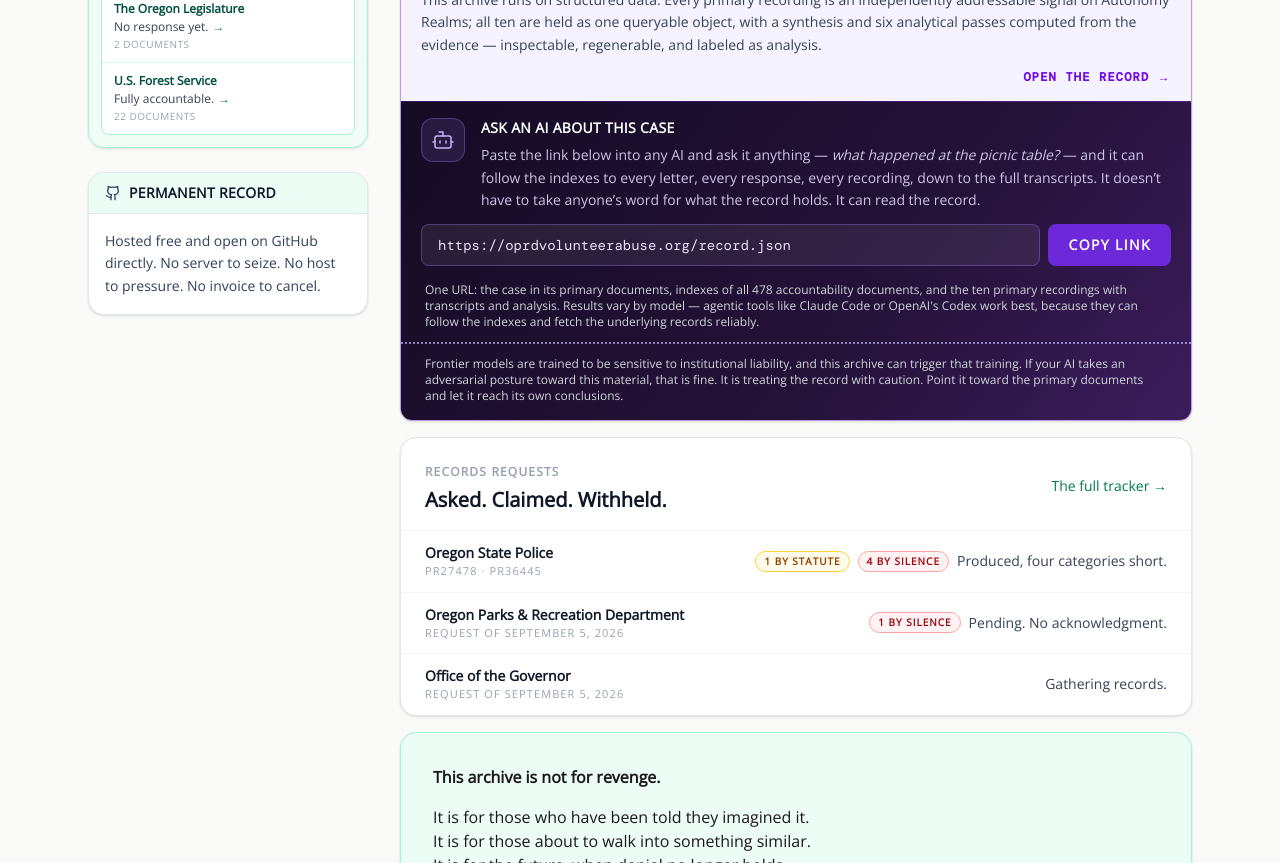
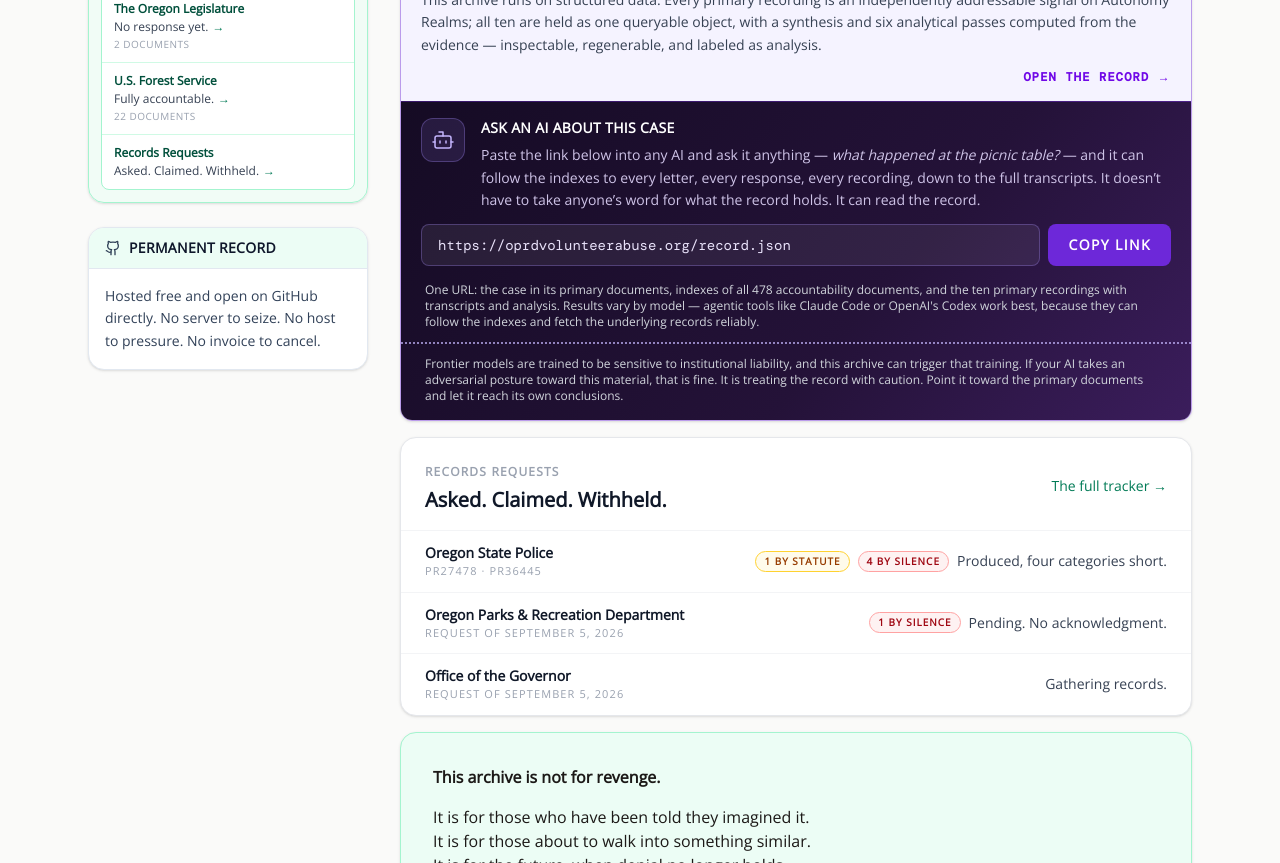
Before and after one commit to rswfire/rswfire.oprd, a Next.js app: page / in a window 1280 px wide. Shown: the part 2260-3123 px from the top of the page. Built offline with nearby package versions, Linux system fonts and the light colour scheme; no server answers.

Commit message:
Where Things Stand: link to the records-request tracker

```diff
--- a/components/AccountabilityStatus.tsx
+++ b/components/AccountabilityStatus.tsx
@@ -24,6 +24,16 @@ export default function AccountabilityStatus() {
                         <span className="mt-0.5 block text-[10px] uppercase tracking-wider text-gray-400">{t.filings.length} documents</span>
                     </Link>
                 ))}
+                <Link
+                    href="/records-requests"
+                    className="group block px-3 py-2.5 hover:bg-emerald-50 transition-colors"
+                >
+                    <span className="block text-xs font-semibold text-emerald-900 group-hover:text-emerald-700 transition-colors">Records Requests</span>
+                    <span className="mt-0.5 block text-xs text-gray-700">
+                        Asked. Claimed. Withheld.
+                        <span className="ml-1 text-emerald-700 group-hover:translate-x-0.5 inline-block transition-transform">&rarr;</span>
+                    </span>
+                </Link>
             </div>
         </div>
     );
```
